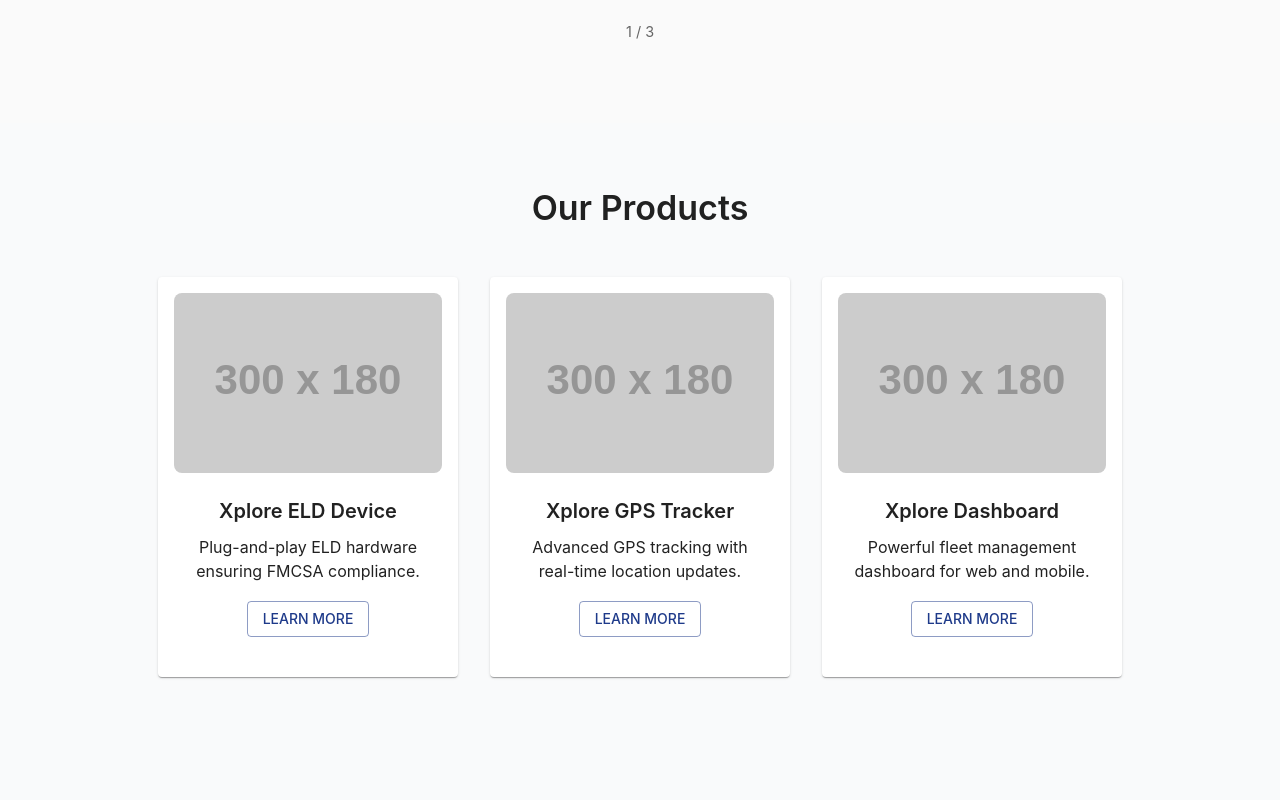
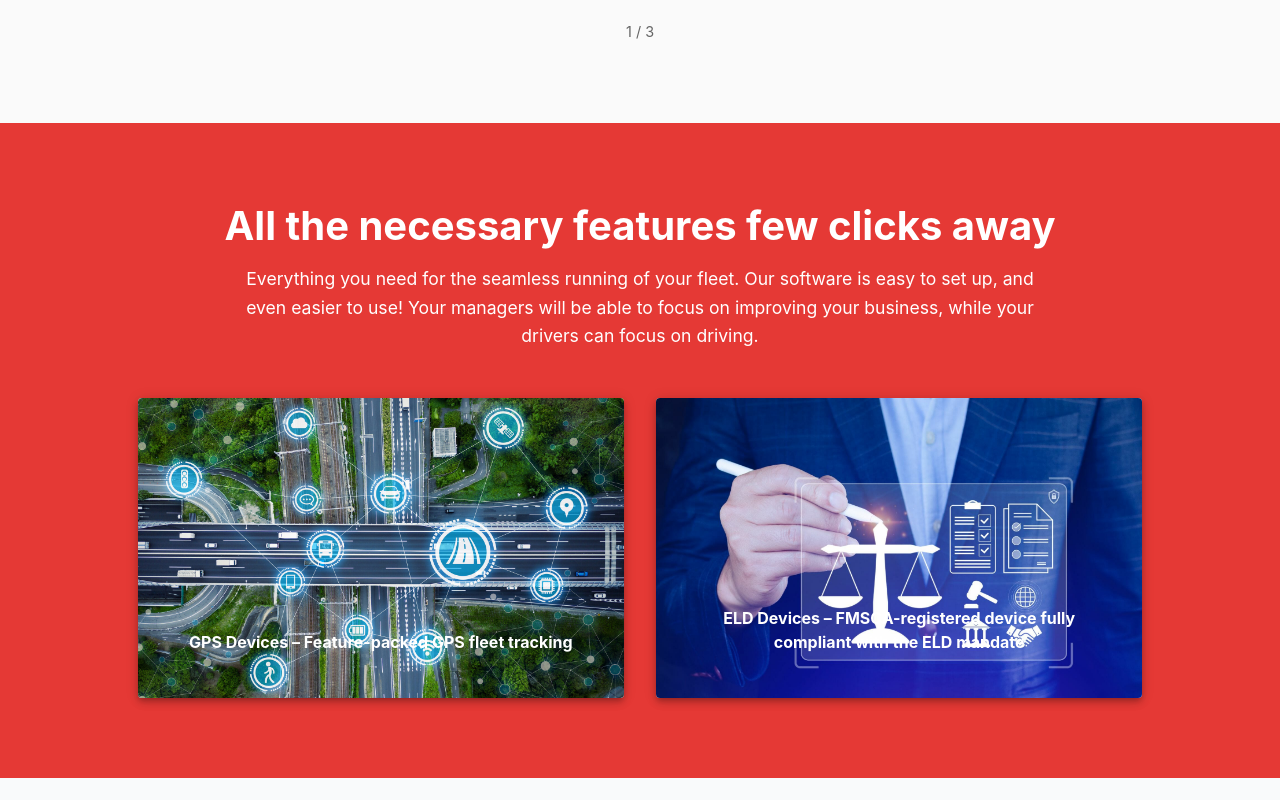
Before and after one commit to aijant/orkan-site, a React (Create React App) app: page / in a window 1280 px wide. Shown: the part 3140-3940 px from the top of the page. Built offline with nearby package versions, Linux system fonts and the light colour scheme.

Commit message:
Ad: products page

```diff
--- a/src/pages/Products.tsx
+++ b/src/pages/Products.tsx
@@ -1,61 +1,134 @@
-import { Box, Typography, Card, CardContent, Button } from "@mui/material";
+import { Box, Typography, Card, CardMedia, CardContent } from "@mui/material";
+import { useState } from "react";
+import GpsImg from "../assets/gps.jpg";
+import EldImg from "../assets/eld.jpg";
 
 const products = [
   {
-    title: "Xplore ELD Device",
-    desc: "Plug-and-play ELD hardware ensuring FMCSA compliance.",
-    img: "https://via.placeholder.com/300x180?text=ELD+Device",
+    title: "GPS Devices – Feature-packed GPS fleet tracking",
+    desc: "Live and historical GPS tracking, Geofence, and GPS reports",
+    img: GpsImg,
   },
   {
-    title: "Xplore GPS Tracker",
-    desc: "Advanced GPS tracking with real-time location updates.",
-    img: "https://via.placeholder.com/300x180?text=GPS+Tracker",
-  },
-  {
-    title: "Xplore Dashboard",
-    desc: "Powerful fleet management dashboard for web and mobile.",
-    img: "https://via.placeholder.com/300x180?text=Dashboard",
+    title:
+      "ELD Devices – FMSCA-registered device fully compliant with the ELD mandate",
+    desc: "Stay compliant and connected with our certified ELD devices.",
+    img: EldImg,
   },
 ];
 
 export default function Products() {
+  const [hovered, setHovered] = useState<number | null>(null);
+
   return (
-    <Box sx={{ py: 8, textAlign: "center" }}>
-      <Typography variant="h4" fontWeight={600} gutterBottom>
-        Our Products
+    <Box
+      sx={{
+        backgroundColor: "#e53935",
+        color: "#fff",
+        textAlign: "center",
+        py: 10,
+        px: 4,
+      }}
+    >
+      <Typography
+        variant="h3"
+        fontWeight={700}
+        sx={{ mb: 2, fontSize: { xs: "1.8rem", md: "2.5rem" } }}
+      >
+        All the necessary features few clicks away
+      </Typography>
+      <Typography
+        variant="body1"
+        sx={{
+          maxWidth: 800,
+          mx: "auto",
+          lineHeight: 1.6,
+          fontSize: "1.1rem",
+          mb: 6,
+        }}
+      >
+        Everything you need for the seamless running of your fleet. Our software
+        is easy to set up, and even easier to use! Your managers will be able to
+        focus on improving your business, while your drivers can focus on
+        driving.
       </Typography>
 
       <Box
         sx={{
-          mt: 6,
           display: "flex",
           flexWrap: "wrap",
           justifyContent: "center",
           gap: 4,
         }}
       >
-        {products.map((product, i) => (
-          <Card key={i} sx={{ width: 300, p: 2 }}>
-            <img
-              src={product.img}
-              alt={product.title}
-              style={{
-                width: "100%",
-                height: 180,
+        {products.map((p, i) => (
+          <Card
+            key={i}
+            onMouseEnter={() => setHovered(i)}
+            onMouseLeave={() => setHovered(null)}
+            sx={{
+              position: "relative",
+              width: { xs: "100%", sm: "45%", md: "40%" },
+
+              overflow: "hidden",
+              cursor: "pointer",
+              boxShadow: 5,
+              transition: "transform 0.3s ease",
+              transform: hovered === i ? "scale(1.03)" : "scale(1)",
+            }}
+          >
+            {/* Product Image */}
+            <CardMedia
+              component="img"
+              src={p.img}
+              alt={p.title}
+              sx={{
+                height: 300,
                 objectFit: "cover",
-                borderRadius: 8,
+                transition: "all 0.4s ease",
               }}
             />
-            <CardContent>
-              <Typography variant="h6" fontWeight={600}>
-                {product.title}
+
+            {/* Gradient Overlay */}
+            <Box
+              sx={{
+                position: "absolute",
+                inset: 0,
+                background:
+                  hovered === i
+                    ? "linear-gradient(to top, rgba(229,57,53,0.9), rgba(229,57,53,0.4))"
+                    : "transparent",
+                transition: "background 0.4s ease",
+              }}
+            />
+
+            {/* Text */}
+            <CardContent
+              sx={{
+                position: "absolute",
+                bottom: hovered === i ? 40 : 20,
+                left: 30,
+                right: 30,
+                color: "#fff",
+                zIndex: 2,
+                transition: "all 0.3s ease",
+              }}
+            >
+              <Typography variant="h8" fontWeight={700}>
+                {p.title}
               </Typography>
-              <Typography sx={{ mt: 1, minHeight: 50 }}>
-                {product.desc}
-              </Typography>
-              <Button variant="outlined" sx={{ mt: 2 }}>
-                Learn More
-              </Button>
+              {hovered === i && (
+                <Typography
+                  variant="body1"
+                  sx={{
+                    mt: 1,
+                    opacity: hovered === i ? 1 : 0,
+                    transition: "opacity 0.3s ease",
+                  }}
+                >
+                  {p.desc}
+                </Typography>
+              )}
             </CardContent>
           </Card>
         ))}
```
Also changed, not shown: src/assets/eld.jpg (added), src/assets/gps.jpg (added).
